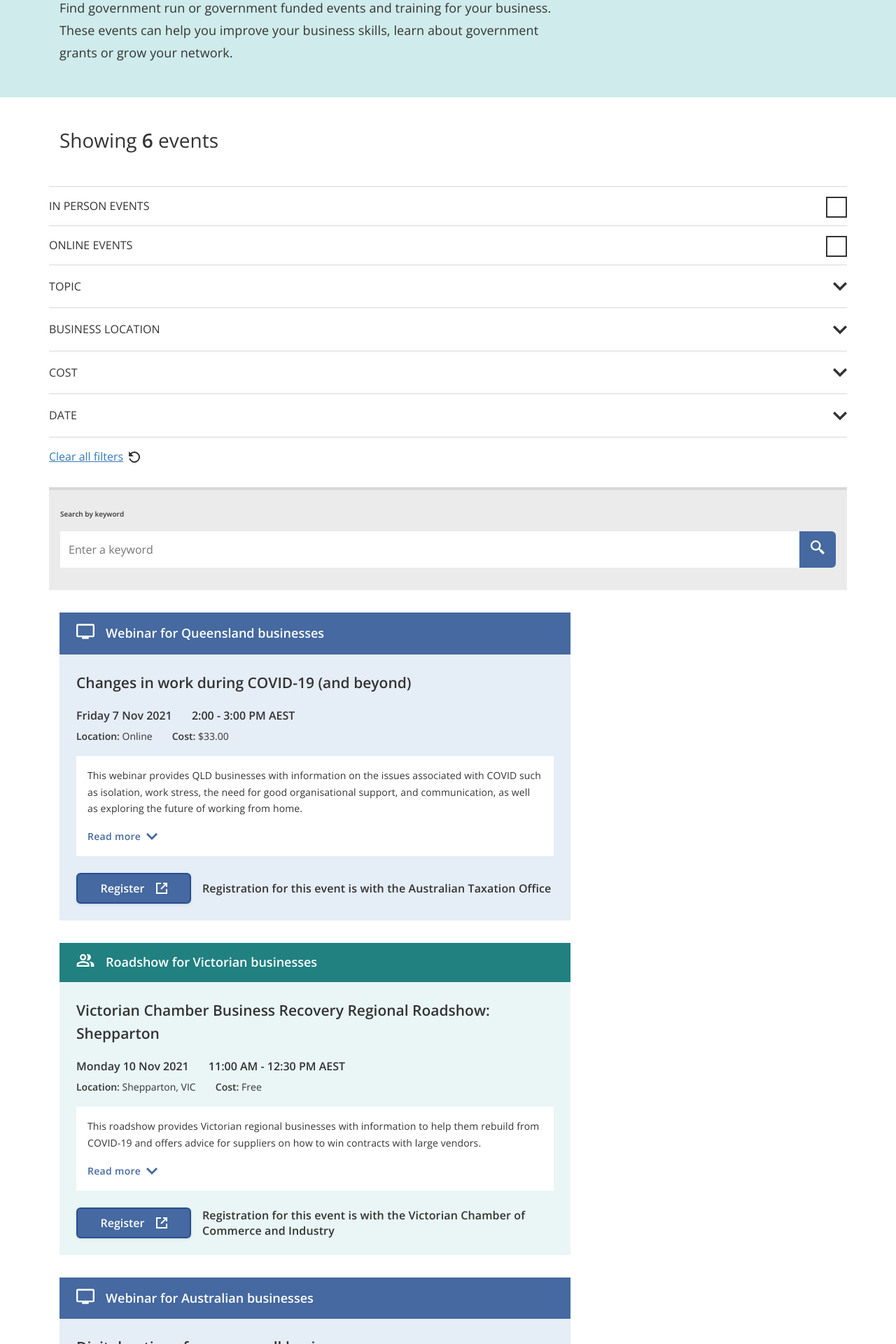
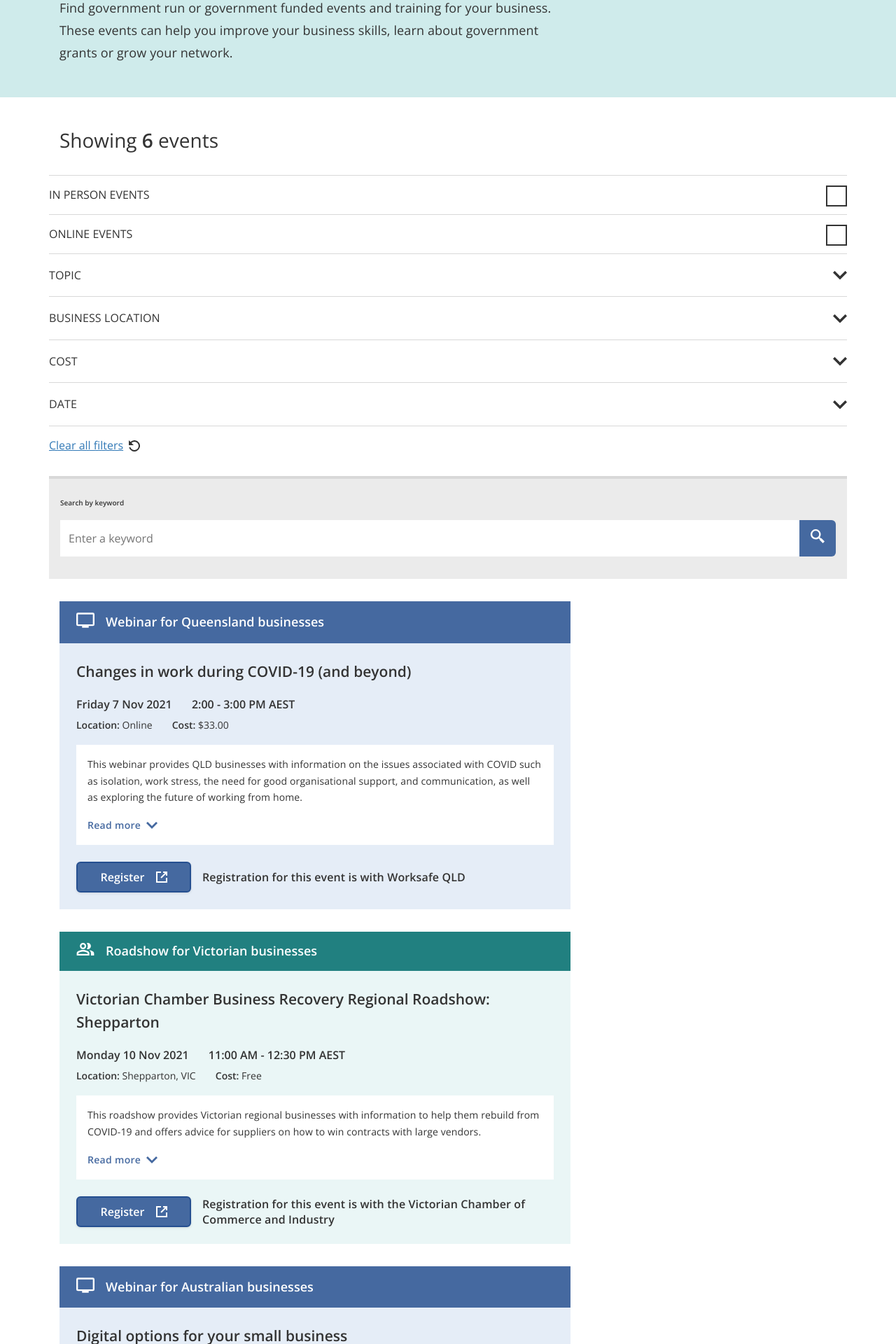
Before and after one commit to AUSGov/bga-events-final, a Jekyll site: the page built from events/events-finder.html, in a window 1280 px wide. Shown: the part 329-2249 px from the top of the page at 70% size. Built offline with Jekyll 4.4.1, drawn with Linux system fonts in a browser that asks for light colours; nearby versions of some CDN libraries; library files that are not in the unit come from our copies; a script that is not in the unit is left out.

Commit message:
Final css tweaks.

```diff
--- a/_includes/events-results.html
+++ b/_includes/events-results.html
@@ -76,7 +76,7 @@
                 </div>
 
                 <div class="register">
-                    <p>Registration for this event is with the Australian Taxation Office</p>
+                    <p>Registration for this event is with Worksafe QLD</p>
                     <a class="primary-button" href="https://www.worksafe.qld.gov.au/news-and-events/events/2021/safe-work-month/swm-online-series/changes-in-work-during-covid-19-and-beyond,-professor-sharon-parker" target="_blank">Register<div class="svg-container">
                     <svg viewBox="0 0 16 16">
                             <path d="M14 3.414L7.707 9.707 6.293 8.293 12.586 2H10V0h6v6h-2V3.414zM14 14V9h2v7H0V0h7v2H2v12h12z"></path>
@@ -310,7 +310,7 @@
                     <li>5:00 - 7:00 PM AWST</li>
                 </ul>
                 <ul class="location-cost">
-                    <li><strong>Location:</strong>  Karratha, WA</li>
+                    <li><strong>Location:</strong> Karratha, WA</li>
                     <li><strong>Cost:</strong> <span>Free</span></li>
                 </ul>
 
@@ -372,6 +372,8 @@
 
 
         </div>
+
+
 
     <!-- NSW Webinar -->
     <div class="search-card-result online-events this-month-plus-1 industry-compliance innovation-and-commercialisation marketing networking starting-a-business taxation-and-record-keeping work-health-and-safety new-south-wales free-events" id="search-result-9" data-option="online">
--- a/_sass/_events.scss
+++ b/_sass/_events.scss
@@ -59,7 +59,7 @@
             .showing-results {
                 @include font-format($font-family, $font-regular, normal);
                 font-size: 28px;
-                margin-bottom: 16px;
+                margin-bottom: 0px;
                 width: 80%;
 
                 .number {
@@ -1128,7 +1128,7 @@
                                     li {
                                         display: block;
                                         list-style-type: none;
-                                        margin: 0 0 8px 0;
+                                        margin: 0 0 16px 0;
                                         padding: 0;
                                         font-size: 14px;
 
```
Also changed, not shown: 4 other files.
